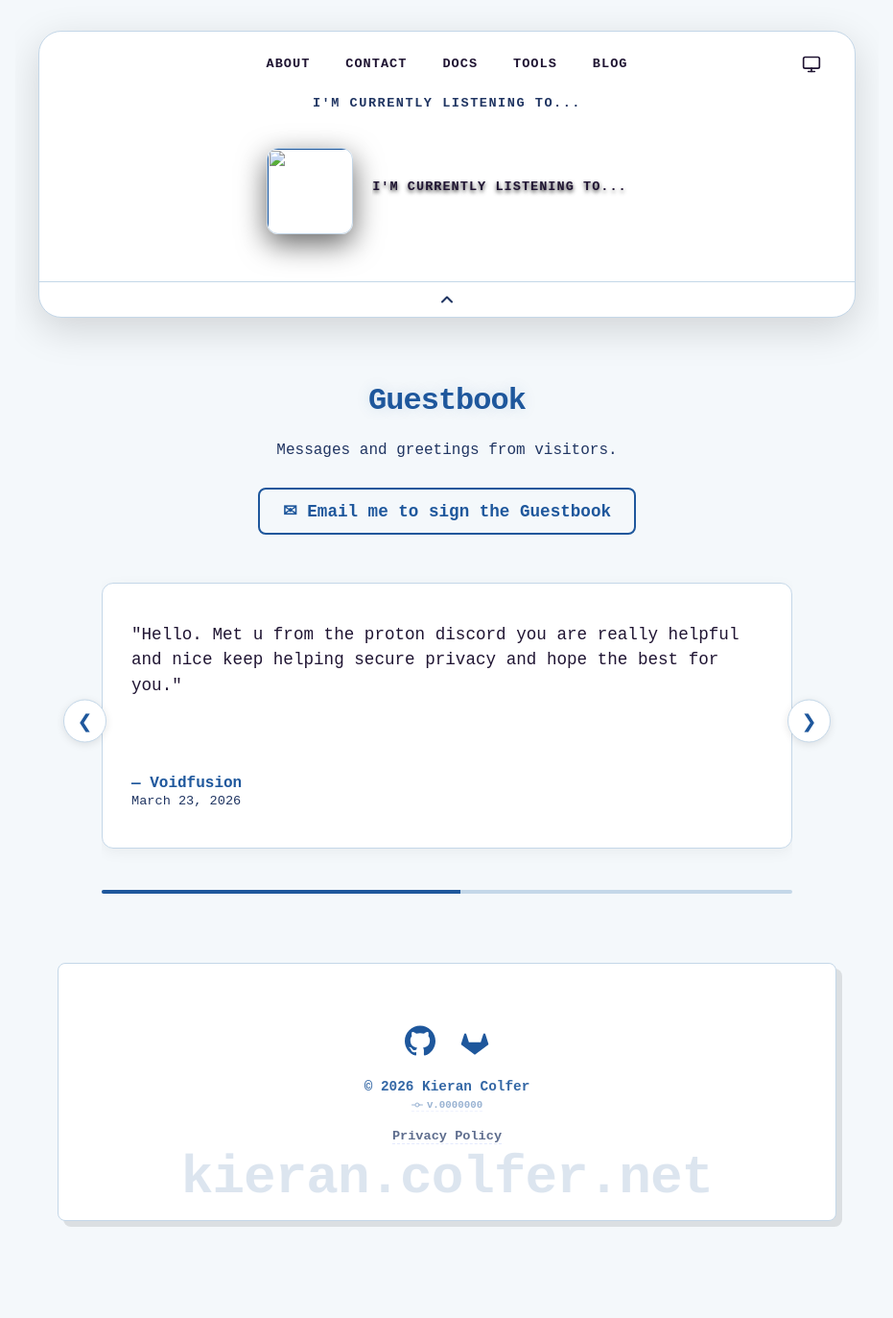
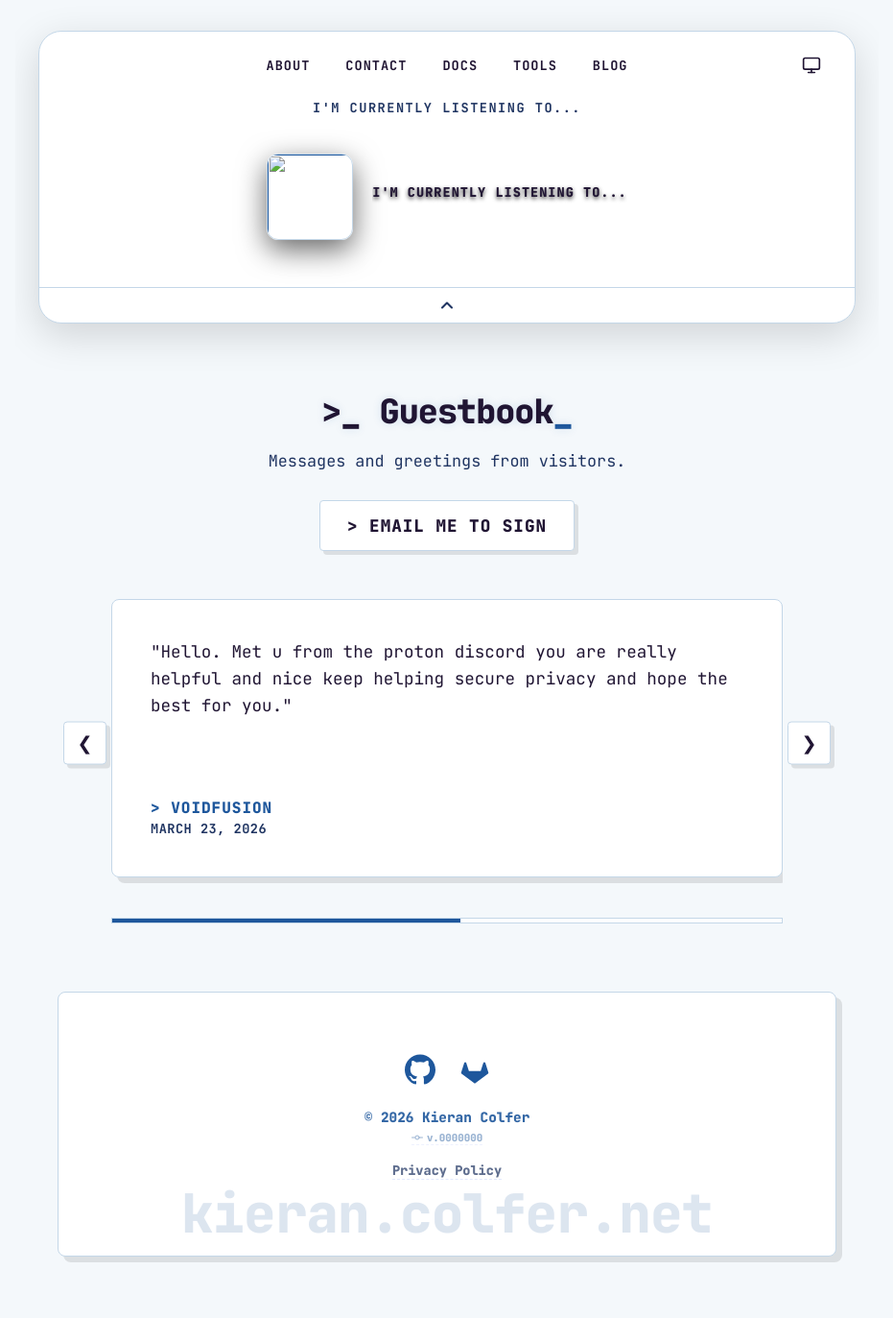
Before and after one commit to PASSK3YS/PASSK3YS.github.io, a Jekyll site: the page built from guestbook.md, in a window 1280 px wide. Shown: the whole page at 96% size, without its empty margins (174-1105 px from the left). Built offline with Jekyll 4.4.1, drawn with Linux system fonts in a browser that asks for light colours; before the commit the page ends 1336 px from its top, so only the background shows below that; some of the changed lines change nothing that is shown.

Commit message:
chore: update guestbook style

```diff
--- a/guestbook.md
+++ b/guestbook.md
@@ -6,15 +6,17 @@ permalink: /guestbook/
 
 <div class="page-content" style="max-width: 800px; margin: 0 auto; padding-top: 20px;">
 
-    <h1 style="color: var(--accent); text-align: center; text-shadow: 0 0 15px var(--accent-glow);">Guestbook</h1>
+    <h1 style="color: var(--text); text-align: center; font-size: 2.2rem; font-weight: 800; letter-spacing: -1px; margin-bottom: 10px;">
+        >_ Guestbook<span class="blinking-cursor">_</span>
+    </h1>
 
-    <p style="color: var(--text-muted); text-align: center; margin-bottom: 30px;">
+    <p style="color: var(--text-muted); text-align: center; margin-bottom: 30px; font-size: 1.05rem;">
         Messages and greetings from visitors.
     </p>
 
     <div style="text-align: center; margin-bottom: 40px;">
-        <a href="mailto:guestbook@colfer.net?subject=New%20Guestbook%20Entry" style="font-size: 1.1rem; font-weight: bold; padding: 12px 24px; border: 2px solid var(--accent); color: var(--accent); border-radius: 8px; display: inline-block; text-decoration: none; box-sizing: border-box; background: transparent; transition: all 0.2s ease;">
-            &#x2709; Email me to sign the Guestbook
+        <a href="mailto:guestbook@colfer.net?subject=New%20Guestbook%20Entry" class="hacker-btn">
+            > Email me to sign
         </a>
     </div>
 
@@ -23,106 +25,106 @@ permalink: /guestbook/
 
         <div class="carousel-container" id="guestbook-carousel">
             <div class="carousel-item">
-                <p style="color: var(--text); font-size: 1.1rem; margin-top: 0; line-height: 1.5;">"Hello. Met u from the proton discord you are really helpful and nice keep helping secure privacy and hope the best for you."</p>
+                <p style="color: var(--text); font-size: 1.1rem; margin-top: 0; line-height: 1.6;">"Hello. Met u from the proton discord you are really helpful and nice keep helping secure privacy and hope the best for you."</p>
                 <div style="margin-top: 20px;">
-                    <p style="color: var(--accent); margin-bottom: 0; font-weight: bold;">&mdash; Voidfusion</p>
-                    <span style="color: var(--text-muted); font-size: 0.85rem;">March 23, 2026</span>
+                    <p style="color: var(--accent); margin-bottom: 0; font-weight: 800; text-transform: uppercase; letter-spacing: 1px;">> Voidfusion</p>
+                    <span style="color: var(--text-muted); font-size: 0.85rem; font-weight: 700; letter-spacing: 0.5px; text-transform: uppercase;">March 23, 2026</span>
                 </div>
             </div>
 
             <div class="carousel-item">
-                <p style="color: var(--text); font-size: 1.1rem; margin-top: 0; line-height: 1.5;">"Came across your page from the standard notes discord. Keep up the good work."</p>
+                <p style="color: var(--text); font-size: 1.1rem; margin-top: 0; line-height: 1.6;">"Came across your page from the standard notes discord. Keep up the good work."</p>
                 <div style="margin-top: 20px;">
-                    <p style="color: var(--accent); margin-bottom: 0; font-weight: bold;">&mdash; Anonymous</p>
-                    <span style="color: var(--text-muted); font-size: 0.85rem;">Janurary 11, 2026</span>
+                    <p style="color: var(--accent); margin-bottom: 0; font-weight: 800; text-transform: uppercase; letter-spacing: 1px;">> Anonymous</p>
+                    <span style="color: var(--text-muted); font-size: 0.85rem; font-weight: 700; letter-spacing: 0.5px; text-transform: uppercase;">Janurary 11, 2026</span>
                 </div>
             </div>
 
             <div class="carousel-item">
-                <p style="color: var(--text); font-size: 1.1rem; margin-top: 0; line-height: 1.5;">"I've been using your "Lights Out" theme for Standard Notes and it's my favorite theme on there. Thank you for creating it."</p>
+                <p style="color: var(--text); font-size: 1.1rem; margin-top: 0; line-height: 1.6;">"I've been using your "Lights Out" theme for Standard Notes and it's my favorite theme on there. Thank you for creating it."</p>
                 <div style="margin-top: 20px;">
-                    <p style="color: var(--accent); margin-bottom: 0; font-weight: bold;">&mdash; Calvin</p>
-                    <span style="color: var(--text-muted); font-size: 0.85rem;">December 08, 2025</span>
+                    <p style="color: var(--accent); margin-bottom: 0; font-weight: 800; text-transform: uppercase; letter-spacing: 1px;">> Calvin</p>
+                    <span style="color: var(--text-muted); font-size: 0.85rem; font-weight: 700; letter-spacing: 0.5px; text-transform: uppercase;">December 08, 2025</span>
                 </div>
             </div>
 
             <div class="carousel-item">
-                <p style="color: var(--text); font-size: 1.1rem; margin-top: 0; line-height: 1.5;">"Lovin' the Coffee theme. Thank you for sharing it!"</p>
+                <p style="color: var(--text); font-size: 1.1rem; margin-top: 0; line-height: 1.6;">"Lovin' the Coffee theme. Thank you for sharing it!"</p>
                 <div style="margin-top: 20px;">
-                    <p style="color: var(--accent); margin-bottom: 0; font-weight: bold;">&mdash; Anonymous</p>
-                    <span style="color: var(--text-muted); font-size: 0.85rem;">August 25, 2025</span>
+                    <p style="color: var(--accent); margin-bottom: 0; font-weight: 800; text-transform: uppercase; letter-spacing: 1px;">> Anonymous</p>
+                    <span style="color: var(--text-muted); font-size: 0.85rem; font-weight: 700; letter-spacing: 0.5px; text-transform: uppercase;">August 25, 2025</span>
                 </div>
             </div>
 
             <div class="carousel-item">
-                <p style="color: var(--text); font-size: 1.1rem; margin-top: 0; line-height: 1.5;">"Late to the show, but welcome to Linux sir. It's been some months, would love to hear your progres."</p>
+                <p style="color: var(--text); font-size: 1.1rem; margin-top: 0; line-height: 1.6;">"Late to the show, but welcome to Linux sir. It's been some months, would love to hear your progres."</p>
                 <div style="margin-top: 20px;">
-                    <p style="color: var(--accent); margin-bottom: 0; font-weight: bold;">&mdash; Anonymous</p>
-                    <span style="color: var(--text-muted); font-size: 0.85rem;">April 19, 2025</span>
+                    <p style="color: var(--accent); margin-bottom: 0; font-weight: 800; text-transform: uppercase; letter-spacing: 1px;">> Anonymous</p>
+                    <span style="color: var(--text-muted); font-size: 0.85rem; font-weight: 700; letter-spacing: 0.5px; text-transform: uppercase;">April 19, 2025</span>
                 </div>
             </div>
 
             <div class="carousel-item">
-                <p style="color: var(--text); font-size: 1.1rem; margin-top: 0; line-height: 1.5;">"Linux mint is Def worth a go, very easy access and works well"</p>
+                <p style="color: var(--text); font-size: 1.1rem; margin-top: 0; line-height: 1.6;">"Linux mint is Def worth a go, very easy access and works well"</p>
                 <div style="margin-top: 20px;">
-                    <p style="color: var(--accent); margin-bottom: 0; font-weight: bold;">&mdash; Anonymous</p>
-                    <span style="color: var(--text-muted); font-size: 0.85rem;">March 13, 2025</span>
+                    <p style="color: var(--accent); margin-bottom: 0; font-weight: 800; text-transform: uppercase; letter-spacing: 1px;">> Anonymous</p>
+                    <span style="color: var(--text-muted); font-size: 0.85rem; font-weight: 700; letter-spacing: 0.5px; text-transform: uppercase;">March 13, 2025</span>
                 </div>
             </div>
 
             <div class="carousel-item">
-                <p style="color: var(--text); font-size: 1.1rem; margin-top: 0; line-height: 1.5;">"Thanks for helping me on the standard notes discord server!"</p>
+                <p style="color: var(--text); font-size: 1.1rem; margin-top: 0; line-height: 1.6;">"Thanks for helping me on the standard notes discord server!"</p>
                 <div style="margin-top: 20px;">
-                    <p style="color: var(--accent); margin-bottom: 0; font-weight: bold;">&mdash; Spark73</p>
-                    <span style="color: var(--text-muted); font-size: 0.85rem;">May 24, 2024</span>
+                    <p style="color: var(--accent); margin-bottom: 0; font-weight: 800; text-transform: uppercase; letter-spacing: 1px;">> Spark73</p>
+                    <span style="color: var(--text-muted); font-size: 0.85rem; font-weight: 700; letter-spacing: 0.5px; text-transform: uppercase;">May 24, 2024</span>
                 </div>
             </div>
 
             <div class="carousel-item">
-                <p style="color: var(--text); font-size: 1.1rem; margin-top: 0; line-height: 1.5;">"Interesting blog post about the applications you use. As for SimpleLogin, there is also another alternative called Anonaddy. It does the exact same thing but provides unlimited aliases for free but with a cap on bandwidth."</p>
+                <p style="color: var(--text); font-size: 1.1rem; margin-top: 0; line-height: 1.6;">"Interesting blog post about the applications you use. As for SimpleLogin, there is also another alternative called Anonaddy. It does the exact same thing but provides unlimited aliases for free but with a cap on bandwidth."</p>
                 <div style="margin-top: 20px;">
-                    <p style="color: var(--accent); margin-bottom: 0; font-weight: bold;">&mdash; Anonymous</p>
-                    <span style="color: var(--text-muted); font-size: 0.85rem;">November 29, 2023</span>
+                    <p style="color: var(--accent); margin-bottom: 0; font-weight: 800; text-transform: uppercase; letter-spacing: 1px;">> Anonymous</p>
+                    <span style="color: var(--text-muted); font-size: 0.85rem; font-weight: 700; letter-spacing: 0.5px; text-transform: uppercase;">November 29, 2023</span>
                 </div>
             </div>
 
             <div class="carousel-item">
-                <p style="color: var(--text); font-size: 1.1rem; margin-top: 0; line-height: 1.5;">"Hey! Found your blog and read "I like being incognito" (November 22, 2021). You asked if someone can relate and my answer is: YES, absolutely! I think I know exactly what you mean. Thank you for this post!"</p>
+                <p style="color: var(--text); font-size: 1.1rem; margin-top: 0; line-height: 1.6;">"Hey! Found your blog and read "I like being incognito" (November 22, 2021). You asked if someone can relate and my answer is: YES, absolutely! I think I know exactly what you mean. Thank you for this post!"</p>
                 <div style="margin-top: 20px;">
-                    <p style="color: var(--accent); margin-bottom: 0; font-weight: bold;">&mdash; Anonymous</p>
-                    <span style="color: var(--text-muted); font-size: 0.85rem;">February 21, 2022</span>
+                    <p style="color: var(--accent); margin-bottom: 0; font-weight: 800; text-transform: uppercase; letter-spacing: 1px;">> Anonymous</p>
+                    <span style="color: var(--text-muted); font-size: 0.85rem; font-weight: 700; letter-spacing: 0.5px; text-transform: uppercase;">February 21, 2022</span>
                 </div>
             </div>
 
             <div class="carousel-item">
-                <p style="color: var(--text); font-size: 1.1rem; margin-top: 0; line-height: 1.5;">"Came across your page from the standard notes discord. Keep up the good work"</p>
+                <p style="color: var(--text); font-size: 1.1rem; margin-top: 0; line-height: 1.6;">"Came across your page from the standard notes discord. Keep up the good work"</p>
                 <div style="margin-top: 20px;">
-                    <p style="color: var(--accent); margin-bottom: 0; font-weight: bold;">&mdash; Anonymous</p>
-                    <span style="color: var(--text-muted); font-size: 0.85rem;">September 12, 2021</span>
+                    <p style="color: var(--accent); margin-bottom: 0; font-weight: 800; text-transform: uppercase; letter-spacing: 1px;">> Anonymous</p>
+                    <span style="color: var(--text-muted); font-size: 0.85rem; font-weight: 700; letter-spacing: 0.5px; text-transform: uppercase;">September 12, 2021</span>
                 </div>
             </div>
 
             <div class="carousel-item">
-                <p style="color: var(--text); font-size: 1.1rem; margin-top: 0; line-height: 1.5;">"Been reading through your blog and find it very interesting. You seem to have a good perspective on things in life."</p>
+                <p style="color: var(--text); font-size: 1.1rem; margin-top: 0; line-height: 1.6;">"Been reading through your blog and find it very interesting. You seem to have a good perspective on things in life."</p>
                 <div style="margin-top: 20px;">
-                    <p style="color: var(--accent); margin-bottom: 0; font-weight: bold;">&mdash; Anonymous</p>
-                    <span style="color: var(--text-muted); font-size: 0.85rem;">July 23, 2020</span>
+                    <p style="color: var(--accent); margin-bottom: 0; font-weight: 800; text-transform: uppercase; letter-spacing: 1px;">> Anonymous</p>
+                    <span style="color: var(--text-muted); font-size: 0.85rem; font-weight: 700; letter-spacing: 0.5px; text-transform: uppercase;">July 23, 2020</span>
                 </div>
             </div>
 
             <div class="carousel-item">
-                <p style="color: var(--text); font-size: 1.1rem; margin-top: 0; line-height: 1.5;">"Your writing style is simple and refreshing."</p>
+                <p style="color: var(--text); font-size: 1.1rem; margin-top: 0; line-height: 1.6;">"Your writing style is simple and refreshing."</p>
                 <div style="margin-top: 20px;">
-                    <p style="color: var(--accent); margin-bottom: 0; font-weight: bold;">&mdash; Anonymous</p>
-                    <span style="color: var(--text-muted); font-size: 0.85rem;">July 10, 2020</span>
+                    <p style="color: var(--accent); margin-bottom: 0; font-weight: 800; text-transform: uppercase; letter-spacing: 1px;">> Anonymous</p>
+                    <span style="color: var(--text-muted); font-size: 0.85rem; font-weight: 700; letter-spacing: 0.5px; text-transform: uppercase;">July 10, 2020</span>
                 </div>
             </div>
 
             <div class="carousel-item">
-                <p style="color: var(--text); font-size: 1.1rem; margin-top: 0; line-height: 1.5;">"Great post about the apps you use. Very interesting and informative."</p>
+                <p style="color: var(--text); font-size: 1.1rem; margin-top: 0; line-height: 1.6;">"Great post about the apps you use. Very interesting and informative."</p>
                 <div style="margin-top: 20px;">
-                    <p style="color: var(--accent); margin-bottom: 0; font-weight: bold;">&mdash; Anonymous</p>
-                    <span style="color: var(--text-muted); font-size: 0.85rem;">July 3, 2020</span>
+                    <p style="color: var(--accent); margin-bottom: 0; font-weight: 800; text-transform: uppercase; letter-spacing: 1px;">> Anonymous</p>
+                    <span style="color: var(--text-muted); font-size: 0.85rem; font-weight: 700; letter-spacing: 0.5px; text-transform: uppercase;">July 3, 2020</span>
                 </div>
             </div>
         </div>
@@ -134,18 +136,62 @@ permalink: /guestbook/
                 <div class="progress-fill animate" id="progressBarFill"></div>
             </div>
             <div class="paused-indicator">
-                <div class="pause-bars"></div> Paused <div class="pause-bars"></div>
+                [ PAUSED ]
             </div>
         </div>
     </div>
 
 </div>
 
+<link href="https://fonts.googleapis.com/css2?family=JetBrains+Mono:wght@400;700;800&display=swap" rel="stylesheet">
+
 <style>
+body, main, h1, h2, h3, p, a, span, div, button {
+    font-family: 'JetBrains Mono', monospace !important;
+}
+
+.blinking-cursor {
+    font-weight: 800;
+    color: var(--accent);
+    animation: blink 1s step-end infinite;
+}
+
+@keyframes blink {
+    50% { opacity: 0; }
+}
+
+.hacker-btn {
+    font-size: 1.1rem;
+    font-weight: 800;
+    padding: 14px 28px;
+    border: 1px solid var(--border);
+    color: var(--text);
+    border-radius: 4px;
+    display: inline-block;
+    text-decoration: none;
+    background: var(--nav-bg);
+    box-shadow: 4px 4px 0px rgba(0, 0, 0, 0.1);
+    transition: all 0.1s ease;
+    text-transform: uppercase;
+    letter-spacing: 1px;
+}
+
+[data-theme="dark"] .hacker-btn {
+    box-shadow: 4px 4px 0px rgba(0, 0, 0, 0.3);
+}
+
+.hacker-btn:hover {
+    border-color: var(--accent);
+    color: var(--accent);
+    box-shadow: 6px 6px 0px rgba(12, 230, 242, 0.2);
+    transform: translate(-2px, -2px);
+    background: rgba(12, 230, 242, 0.05);
+}
+
 .carousel-wrapper {
     position: relative;
     width: 100%;
-    padding: 0 40px;
+    padding: 0 50px;
     box-sizing: border-box;
     user-select: none;
 }
@@ -168,42 +214,57 @@ permalink: /guestbook/
 .carousel-item {
     flex: 0 0 100%;
     scroll-snap-align: center;
-    background: var(--nav-bg, #ffffff);
-    border: 1px solid var(--border, #e0e0e0);
-    border-radius: 12px;
-    padding: 40px 30px;
+    background: var(--nav-bg);
+    border: 1px solid var(--border);
+    border-radius: 8px;
+    padding: 40px 40px;
     box-sizing: border-box;
-    box-shadow: 0 4px 15px rgba(0, 0, 0, 0.05);
+    box-shadow: 6px 6px 0px rgba(0, 0, 0, 0.1);
     display: flex;
     flex-direction: column;
     justify-content: space-between;
     min-height: 250px;
+    transition: border-color 0.2s ease;
+}
+
+[data-theme="dark"] .carousel-item {
+    box-shadow: 6px 6px 0px rgba(0, 0, 0, 0.3);
+}
+
+.carousel-item:hover {
+    border-color: var(--accent);
 }
 
 .nav-btn {
     position: absolute;
     top: 45%;
     transform: translateY(-50%);
-    background: var(--nav-bg, #ffffff);
-    border: 1px solid var(--border, #e0e0e0);
-    color: var(--accent, #007bff);
+    background: var(--nav-bg);
+    border: 1px solid var(--border);
+    color: var(--text);
     font-size: 1.2rem;
     cursor: pointer;
-    border-radius: 50%;
+    border-radius: 4px;
     width: 45px;
     height: 45px;
     z-index: 10;
     display: flex;
     align-items: center;
     justify-content: center;
-    transition: all 0.2s ease;
-    box-shadow: 0 2px 8px rgba(0, 0, 0, 0.1);
+    transition: all 0.1s ease;
+    box-shadow: 4px 4px 0px rgba(0, 0, 0, 0.1);
+}
+
+[data-theme="dark"] .nav-btn {
+    box-shadow: 4px 4px 0px rgba(0, 0, 0, 0.3);
 }
 
 .nav-btn:hover {
-    background: var(--accent, #007bff);
-    color: #ffffff;
-    border-color: var(--accent, #007bff);
+    background: rgba(12, 230, 242, 0.05);
+    color: var(--accent);
+    border-color: var(--accent);
+    box-shadow: 4px 4px 0px rgba(12, 230, 242, 0.2);
+    transform: translateY(-50%) translate(-2px, -2px);
 }
 
 #prevBtn {
@@ -226,9 +287,10 @@ permalink: /guestbook/
 
 .progress-track {
     width: 100%;
-    height: 4px;
-    background: var(--border, #e0e0e0);
-    border-radius: 2px;
+    height: 6px;
+    background: var(--nav-bg);
+    border: 1px solid var(--border);
+    border-radius: 0;
     overflow: hidden;
     transition: opacity 0.3s ease;
 }
@@ -236,7 +298,7 @@ permalink: /guestbook/
 .progress-fill {
     height: 100%;
     width: 0%;
-    background: var(--accent, #007bff);
+    background: var(--accent);
     transform-origin: left;
 }
 
@@ -255,32 +317,18 @@ permalink: /guestbook/
 
 .paused-indicator {
     position: absolute;
-    font-size: 0.75rem;
-    font-weight: bold;
-    color: var(--text-muted, #666);
+    font-size: 0.85rem;
+    font-weight: 800;
+    color: var(--accent);
     text-transform: uppercase;
     letter-spacing: 2px;
     opacity: 0;
     transition: opacity 0.3s ease;
     display: flex;
     align-items: center;
-    gap: 8px;
     pointer-events: none;
-}
-
-.pause-bars {
-    width: 10px;
-    height: 10px;
-    display: flex;
-    gap: 4px;
-}
-
-.pause-bars::before, .pause-bars::after {
-    content: '';
-    width: 3px;
-    height: 100%;
-    background: var(--text-muted, #666);
-    border-radius: 1px;
+    background: var(--bg);
+    padding: 0 10px;
 }
 
 .carousel-wrapper.is-paused .progress-track {
```
